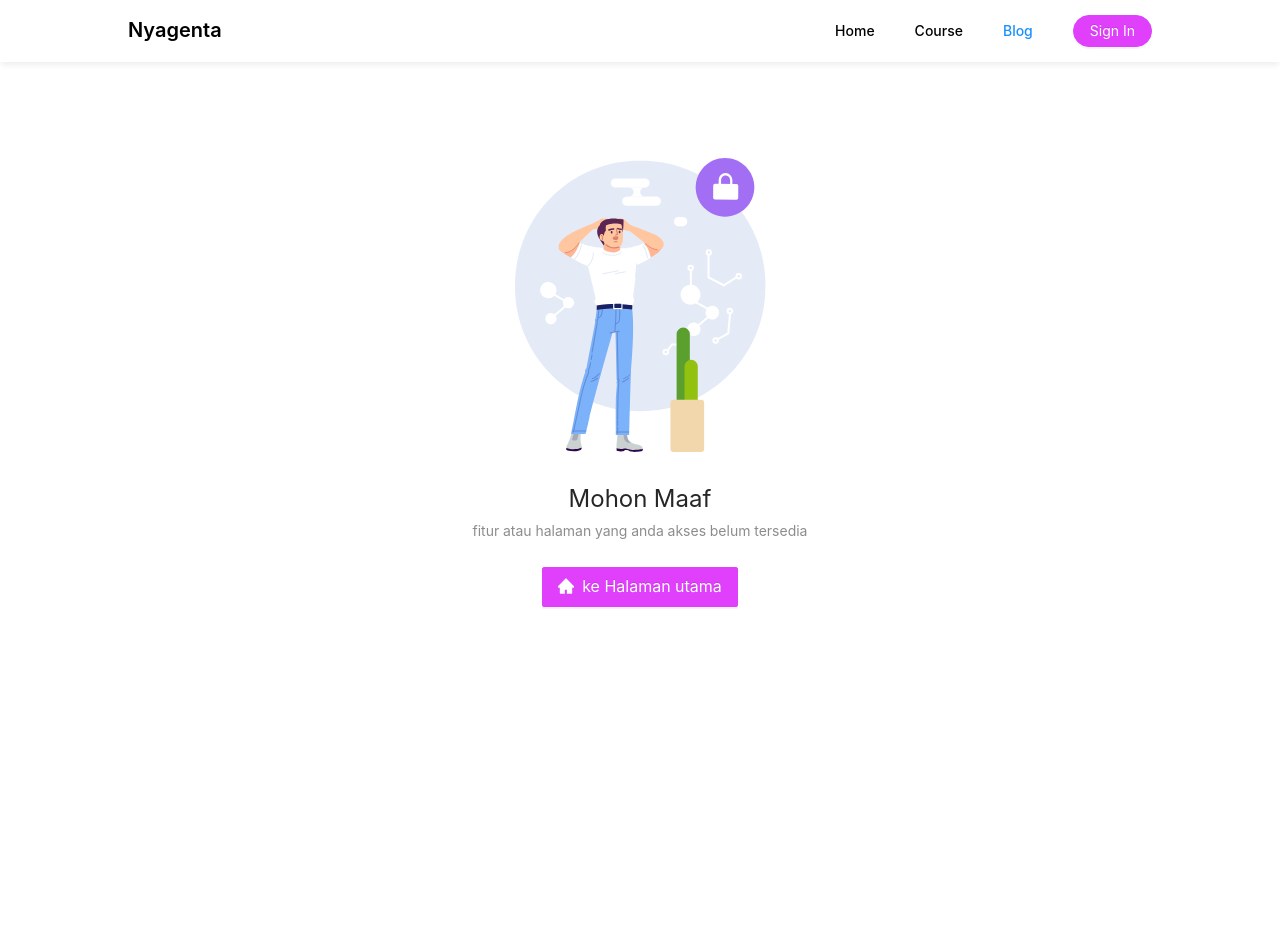
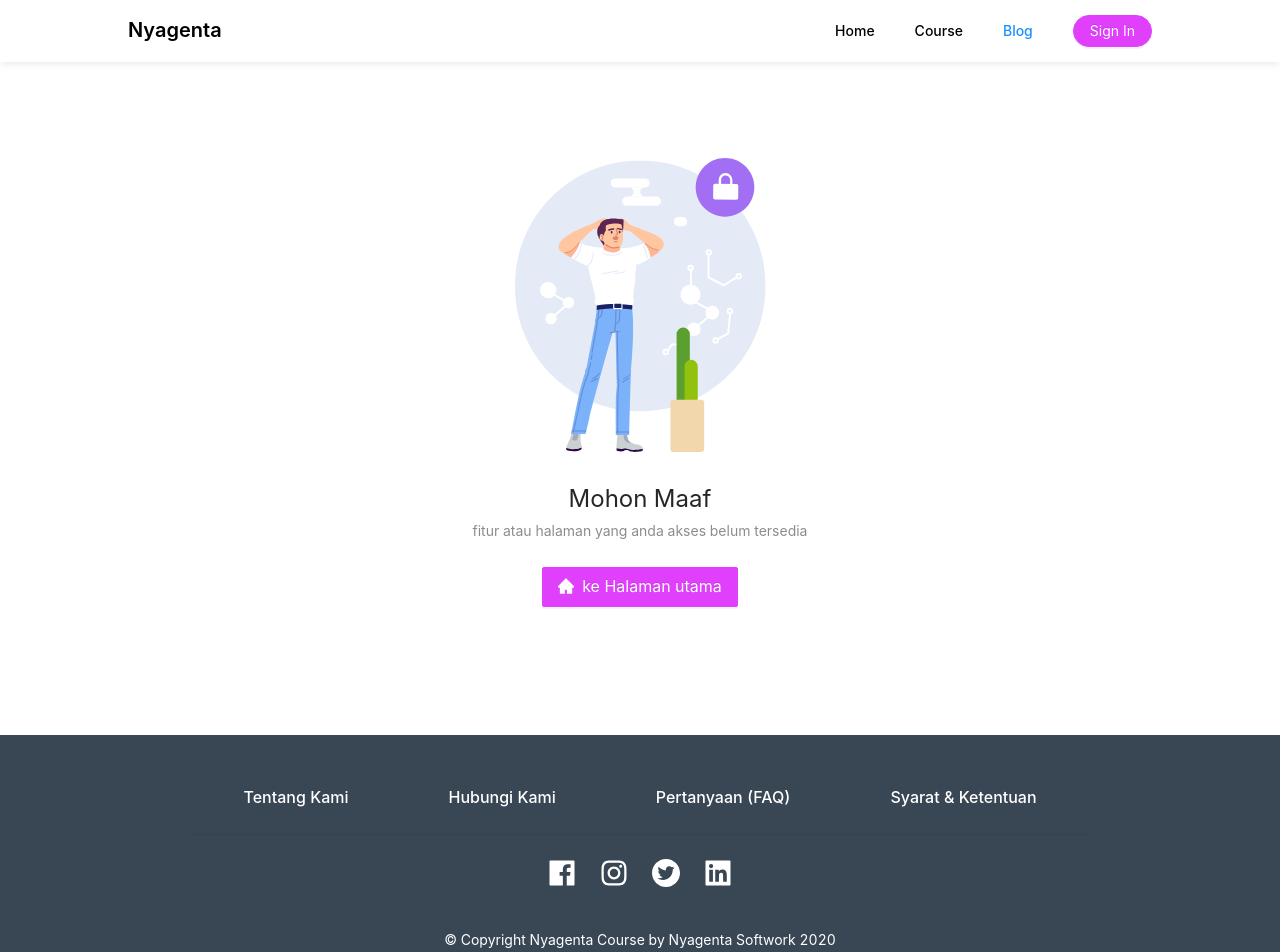
Before and after one commit to aisy/nyagenta-course, a React (Create React App) app: page /blog in a window 1280 px wide. Shown: the top 952 px of the page. Before the commit the page ends 800 px from the top, so only its background shows below. Built offline with nearby package versions, Linux system fonts and the light colour scheme.

Commit message:
add footer in Layout

```diff
--- a/src/layouts/Default.js
+++ b/src/layouts/Default.js
@@ -1,6 +1,7 @@
 import React from 'react';
 
 import Navbar from '../components/commons/Navbar';
+import Footer from '../components/commons/Footer';
 
 const LayoutHome = (props) => {
   return (
@@ -9,6 +10,7 @@ const LayoutHome = (props) => {
       <div>
         {props.children}
       </div>
+      <Footer />
     </>
   )
 }
```
